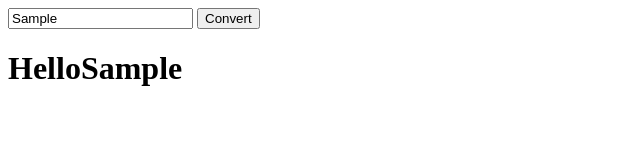
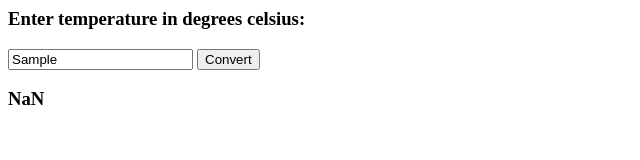
Before and after one commit to NThorp/nthorp.github.io, a plain HTML site: page tempconverter.html in a window 1280 px wide. Both pictures are taken after typing "Sample" into the empty fields and a click on the button "Convert". Shown: the whole page, without its empty margins (0-640 px from the left). Drawn offline with Linux system fonts and the light colour scheme.

Commit message:
Update tempconverter.html

```diff
--- a/tempconverter.html
+++ b/tempconverter.html
@@ -3,17 +3,20 @@
   <title>Temperature Converter</title>
 
   <body>
+    <h3>Enter temperature in degrees celsius:</h3>
     <input type = "text" id = "tempbox">
     <button onClick = "conversion();">Convert</button>
-    <h1 id = "output"></h1>
+    <h3 id = "output"></h3>
 
     <script>
       conversion = function() {
         inputbox = document.querySelector("#tempbox");
         inputtemp = inputbox.value;
 
-        outputh1 = document.querySelector("#output");
-        outputh1.innerHTML = "Hello" + inputtemp;
+        finaltemp = inputtemp * 1.8 + 32;
+
+        outputh3 = document.querySelector("#output");
+        outputh3.innerHTML = finaltemp;
       }
     </script>
   </body>
```
